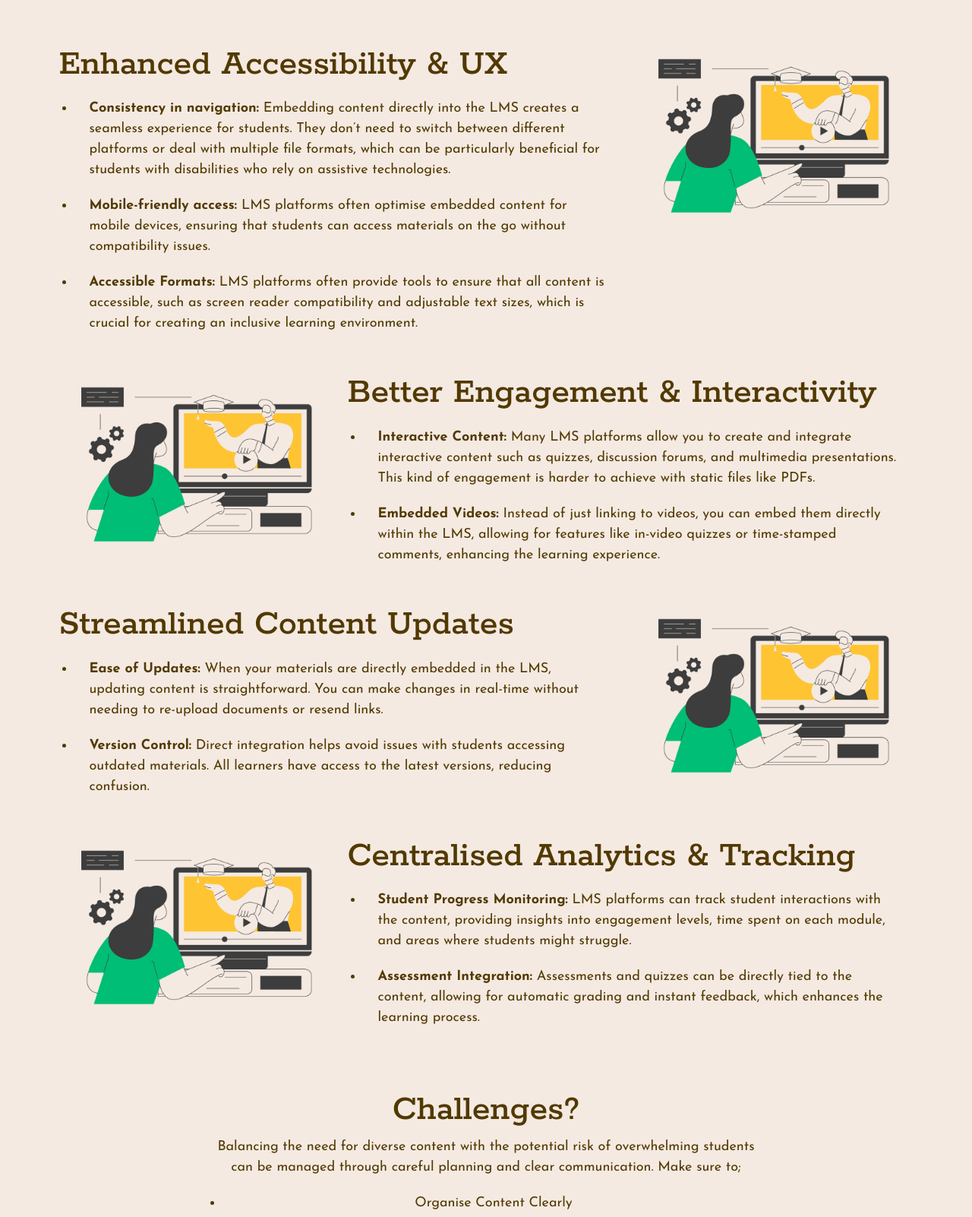
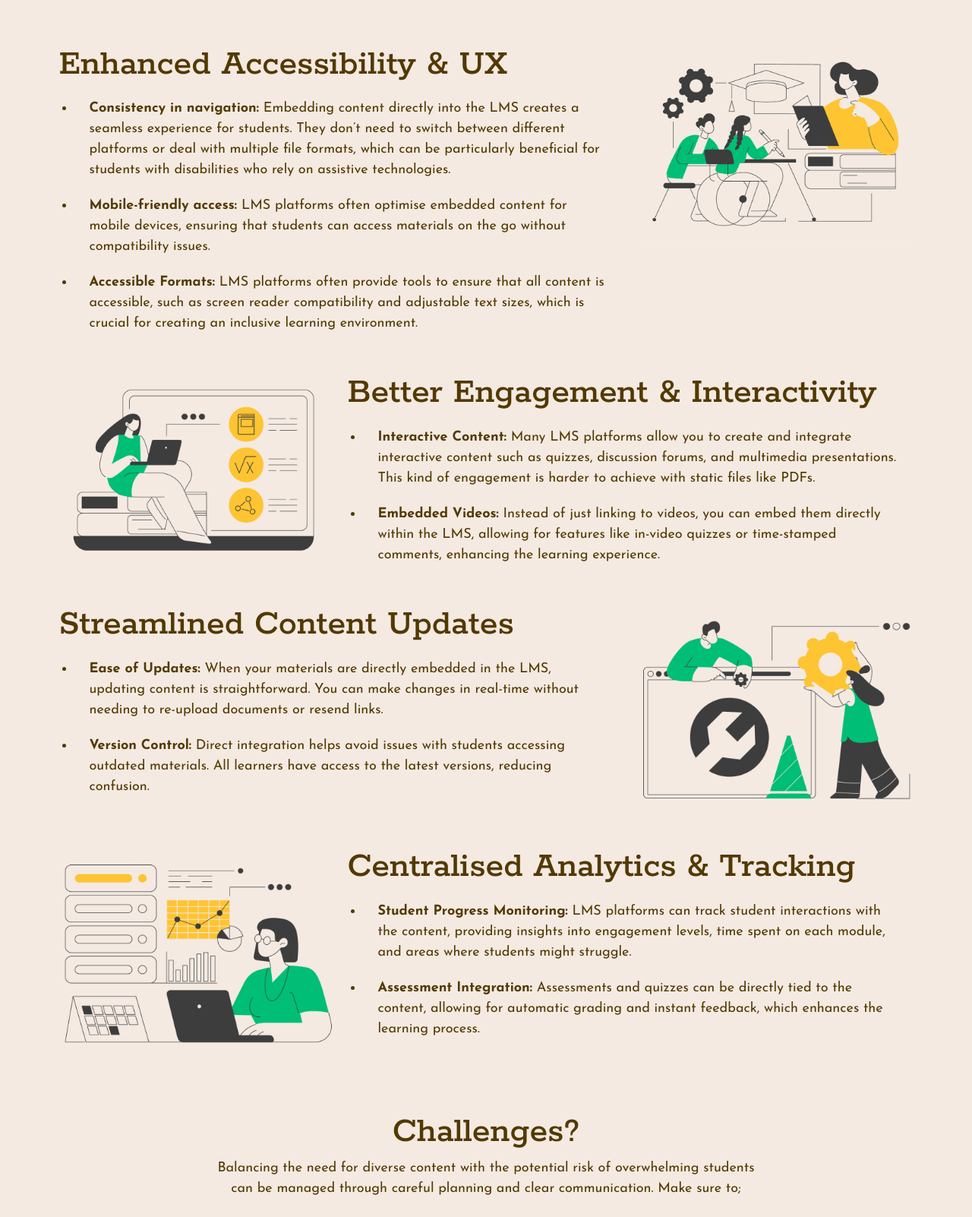
Before and after one commit to johnConstant/wealllearndifferently, a plain HTML site: page guideline2.html in a window 1280 px wide. Shown: the part 1258-2860 px from the top of the page at 76% size. Drawn offline with nearby package versions, Linux system fonts and the light colour scheme.

Commit message:
Update images and home page video

```diff
--- a/guideline2.html
+++ b/guideline2.html
@@ -162,7 +162,7 @@
                 </div>
                 <div class="col-md-4">
                     <img
-                        src="./assets/images/header_image.png"
+                        src="./assets/images/accessibility.png"
                         alt=""
                         class="img-fluid"
                     />
@@ -172,7 +172,7 @@
             <div class="row tag my-5">
                 <div class="col-md-4">
                     <img
-                        src="./assets/images/header_image.png"
+                        src="./assets/images/interactivity.png"
                         alt=""
                         class="img-fluid"
                     />
@@ -219,7 +219,7 @@
                 </div>
                 <div class="col-md-4">
                     <img
-                        src="./assets/images/header_image.png"
+                        src="./assets/images/updates.png"
                         alt=""
                         class="img-fluid"
                     />
@@ -228,7 +228,7 @@
             <div class="row tag my-5">
                 <div class="col-md-4">
                     <img
-                        src="./assets/images/header_image.png"
+                        src="./assets/images/analytics.png"
                         alt=""
                         class="img-fluid"
                     />
```
Also changed, not shown: guideline1.html (+2 -8 lines), index.html (+1 -0 lines), assets/images/accessibility.png (added), assets/images/analytics.png (added), assets/images/interactivity.png (added), assets/images/readings.png (added), assets/images/slideDecks.png (added), assets/images/updates.png (added).
